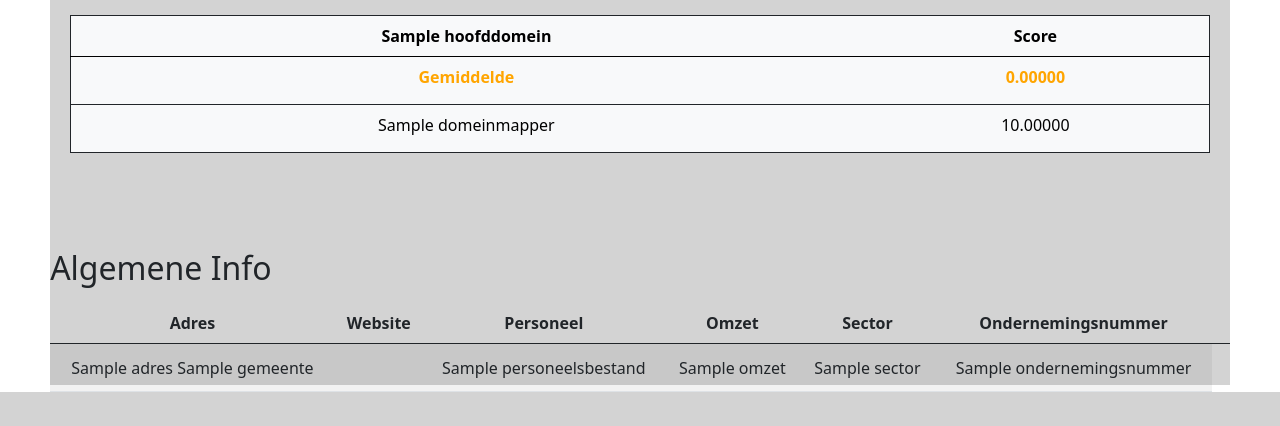
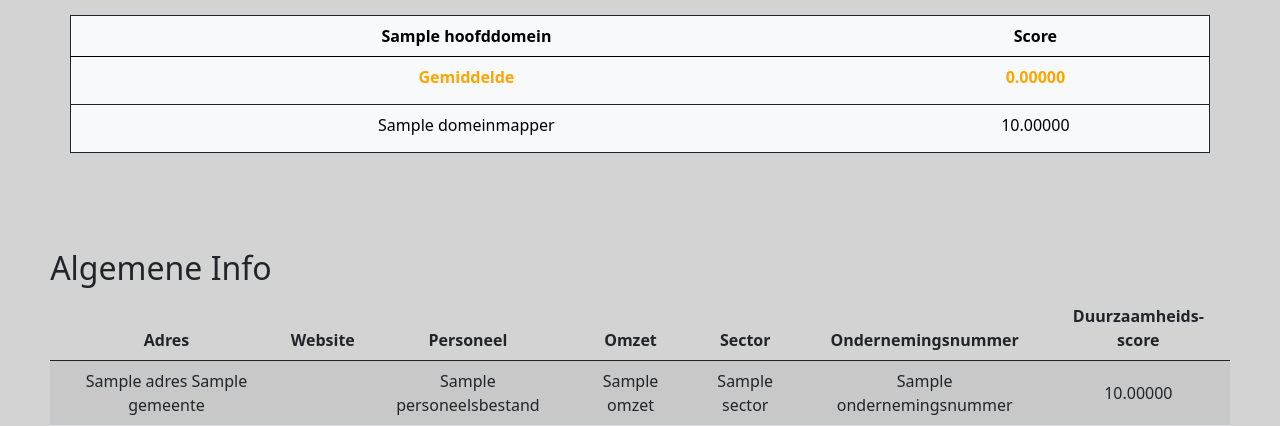
Before and after one commit to hannesroegiers/DEP_group_4, a Flask app: template website/templates/bedrijf.html in a window 1280 px wide. Shown: the part 415-841 px from the top of the page. Before the commit the page ends 807 px from the top, so only its background shows below. Run offline with Flask 3, Linux system fonts and the light colour scheme; the template is opened without the code that fills it: most values are stand-ins (such as "Sample title", 1, 10 or a date in 2020); some libraries are stand-ins or nearby versions.

Commit message:
2de grafiek erbij

```diff
--- a/website/app.py
+++ b/website/app.py
@@ -5,7 +5,8 @@
 from sqlalchemy import (ForeignKey, MetaData, Table, create_engine, desc, func,
                         select, update)
 from sqlalchemy.ext.declarative import declarative_base
-from sqlalchemy.orm import sessionmaker
+from sqlalchemy.orm import sessionmaker,aliased
+from decimal import Decimal
 
 
 
@@ -96,9 +97,6 @@
                                         .group_by(Score.subdomein,Kmo.sector) \
                                         .order_by(Score.subdomein)
 
-    alle_scores = pg_session.query(func.avg(Score.score).label("score"))\
-                                        .group_by(Score.ondernemingsnummer)
-
     sector_avg_dict = {}
     for entry in sector_avg:
         sector_avg_dict[entry.subdomein] = entry.average
@@ -120,16 +118,40 @@
                 domeinlijst.append(subdomein.subdomein)
         domeinen_dict[hoofddomein.hoofddomein] = domeinlijst
 
-    #score percentielen bepalen
-    # perc_arr = [0.2,0.4,0.6,0.8,1]
-    # perc_dict = {}
-    # for perc in perc_arr:
-    #     perc_subquery = pg_session.query(func.avg(Score.score).group_by(Score.ondernemingsnummer).having(func.avg(Score.score <= perc)))
-    #     perc_query = pg_session.query(func.count(perc_subquery))
+    #bepalen percentielen
+    min_max_subquery = pg_session.query(func.avg(Score.score).label('duurzaamheidsscore')).group_by(Score.ondernemingsnummer).subquery('sub')
+    alias = aliased(min_max_subquery,name="sub")
 
-    # perc_subquery = pg_session.query(func.avg(Score.score).group_by(Score.ondernemingsnummer).having(func.avg(Score.score <= 0.2)))
-    # perc_query = pg_session.query(func.count(perc_subquery))
-    # print(perc_query[0])
+    min_max_query = pg_session.query(func.min(alias.columns.duurzaamheidsscore),func.max(alias.columns.duurzaamheidsscore)).select_from(alias).one()
+    min_score,max_score = float(min_max_query[0]),float(min_max_query[1])
+    diff_score = max_score-min_score
+    aantal_kolommen_ESG_distrib = 10.0
+    iters = diff_score/aantal_kolommen_ESG_distrib
+
+
+    #general info about sme
+    info = pg_session.query(Kmo.bedrijfsnaam,Kmo.adres,Website.url,Kmo.ondernemingsnummer,Jaarverslag.personeelsbestand,Jaarverslag.omzet,Kmo.sector,Kmo.gemeente,func.avg(Score.score).label("duurzaamheid")) \
+                    .join(Website) \
+                    .join(Jaarverslag) \
+                    .join(Score,Score.ondernemingsnummer == Website.ondernemingsnummer)\
+                    .where(Jaarverslag.ondernemingsnummer == ondernemingsnummer)\
+                    .group_by(Kmo.ondernemingsnummer, Website.url,Jaarverslag.personeelsbestand,Jaarverslag.omzet)
+
+    # print(f"min {type(min_score)}, max {type(max_score)}, diff: {type(iters)}\n\n")
+    perc_arr2 = []
+    for i in np.arange(min_score,max_score,diff_score/aantal_kolommen_ESG_distrib):
+        perc_arr2.append(i)
+
+
+
+    perc_dict = {}
+    perc_dict["this"] = int((info[0].duurzaamheid/Decimal(diff_score/100))%10)
+    for count,perc in enumerate(perc_arr2):
+        perc_subquery = pg_session.query(func.avg(Score.score)).group_by(Score.ondernemingsnummer).having(func.avg(Score.score)<= perc).having(func.avg(Score.score) > perc-iters).subquery('sub')
+        perc_query = pg_session.query(func.count()).select_from(perc_subquery).scalar()
+        perc_dict[f"{count*int(aantal_kolommen_ESG_distrib)}% - {int((count+1)*aantal_kolommen_ESG_distrib)}%"] = perc_query
+    # print(f"perc_query: {perc_query}\nperc: {perc}, perc-diff: {perc-iters}, iters: {iters}")
+    print(perc_dict)
 
     subdomein_dict = {
         "env": environment_subdomeinen,
@@ -144,17 +166,6 @@
     }
     hoofddomein_set = {"env": "Environment", "soc": "Social", "gov": "Governance"}
 
-
-    info = pg_session.query(Kmo.bedrijfsnaam,Kmo.adres,Website.url,Kmo.ondernemingsnummer,Jaarverslag.personeelsbestand,Jaarverslag.omzet,Kmo.sector,Kmo.gemeente) \
-                        .join(Website) \
-                        .join(Jaarverslag) \
-                        .where(Jaarverslag.ondernemingsnummer == ondernemingsnummer)
-
-
-
-    print(f"subdom: {subdomein_score_dict}\n")
-    print(f"avg: {sector_avg_dict}\n")
-    print(f"avg: {sector_avg_dict}\n")
     return render_template('bedrijf.html',title="SUOR - Domeinen"
                            ,subdomeinen=subdomein_dict,
                            info=info[0],
@@ -164,7 +175,8 @@
                            domeinmapper=domeinen_dict,
                            score_subdomeinmapper=subdomein_score_dict,
                            subdomein_list = json.dumps(subdomein_list),
-                           nieuwe_score_dict = nieuw_score_dict)
+                           nieuwe_score_dict = nieuw_score_dict,
+                           perc_dict = perc_dict)
 
 
 if __name__ == '__main__':
--- a/website/static/index.css
+++ b/website/static/index.css
@@ -34,6 +34,7 @@
 }
 body{
     min-height: fit-content;
+    background-color: #d3d3d3;
 }
 body:first-child{
     margin: 3rem;
@@ -152,5 +153,5 @@
     vertical-align: middle;
 }
 #graphs{
-    max-width: fit-content;
+    max-width: max-content;
 }
--- a/website/templates/bedrijf.html
+++ b/website/templates/bedrijf.html
@@ -74,7 +74,7 @@
                             <th>Omzet</th>
                             <th>Sector</th>
                             <th>Ondernemingsnummer</th>
-                            <th></th>
+                            <th>Duurzaamheids-score</th>
                         </tr>
                     </thead>
                     <tbody>
@@ -86,6 +86,8 @@
                             <td>{{ info.omzet }}</td>
                             <td>{{ info.sector }}</td>
                             <td>{{ info.ondernemingsnummer }}</td>
+                            <td>{{ "%.5f" | format(info.duurzaamheid) }}</td>
+
                         </tr>
 
                     </tbody>
@@ -106,16 +108,20 @@
 
     var score_subdomeinmapper = JSON.parse('{{ score_subdomeinmapper|tojson|safe }}');
 
-    var sector_avg = JSON.parse('{{ nieuwe_score_dict|tojson|safe }}');
+    const sector_avg = JSON.parse('{{ nieuwe_score_dict|tojson|safe }}');
 
-    const header = [["subdomein", "score", { role: "style" }]];
+    const header_chart1 = [["subdomein", "score", { role: "style" }]];
     for(const [subdom,score] of Object.entries(sector_avg)){
-        header.push([subdom,parseFloat(score),"color: #00008B"]);
+        if(score < 0){
+            header_chart1.push([subdom,parseFloat(score),"color: darkred "]);
+        } else{
+            header_chart1.push([subdom,parseFloat(score),"color: darkgreen "]);
+        }
     };
 
     function drawChart1() {
       var data = google.visualization.arrayToDataTable(
-        header
+        header_chart1
       );
 
       var view = new google.visualization.DataView(data);
@@ -128,9 +134,9 @@
 
       var options = {
         title: "Relatieve score t.o.v. sectorgemiddelde per subdomein",
-        width: 800,
+        width: 900,
         height: 450,
-        bar: {groupWidth: "80%"},
+        bar: {groupWidth: "85%"},
         legend: { position: "none" },
       };
       var chart = new google.visualization.ColumnChart(document.getElementById("subdom_scores"));
@@ -138,13 +144,27 @@
     }
 
     function drawChart2() {
-        var data = google.visualization.arrayToDataTable([
-          ["Element", "Density", { role: "style" } ],
-          ["Copper", 8.94, "#b87333"],
-          ["Silver", 10.49, "silver"],
-          ["Gold", 19.30, "gold"],
-          ["Platinum", 21.45, "color: #e5e4e2"]
-        ]);
+        const perc_dict = JSON.parse('{{ perc_dict|tojson|safe }}');
+        console.log(perc_dict);
+        const header_chart2 = [["subdomein", "aantal kmo's", { role: "style" }]];
+        const percentile_kmo = perc_dict.this;
+
+        let counter =0;
+        for(const [perc,count] of Object.entries(perc_dict)){
+            if(perc=="this"){
+                continue;
+            }
+            if(counter == percentile_kmo){
+                header_chart2.push([perc,count,"color: darkgreen"]);
+            }else{
+                header_chart2.push([perc,count,"color: #00008B"]);
+            }
+            counter++;
+        };
+        console.log(header_chart2)
+        var data = google.visualization.arrayToDataTable(
+            header_chart2
+        );
 
         var view = new google.visualization.DataView(data);
         view.setColumns([0, 1,
@@ -155,10 +175,10 @@
                          2]);
 
         var options = {
-          title: "ESG score verdeling",
-          width: 800,
+          title: "ESG relatieve score verdeling",
+          width: 900,
           height: 450,
-          bar: {groupWidth: "80%"},
+          bar: {groupWidth: "70%"},
           legend: { position: "none" },
         };
         var chart = new google.visualization.ColumnChart(document.getElementById("situering"));
```
